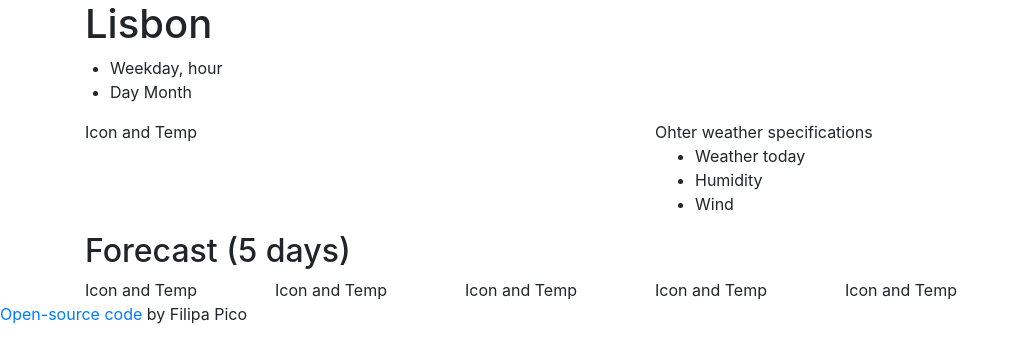
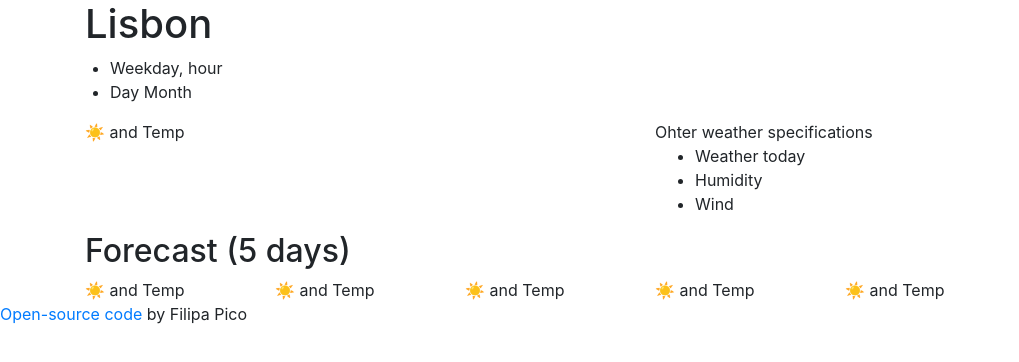
Before and after one commit to filipapico/weather-app, a plain HTML site: page index.html in a window 1280 px wide. Shown: the whole page, without its empty margins (0-1019 px from the left). Drawn offline with nearby package versions, Linux system fonts and the light colour scheme.

Commit message:
Updated HTML

```diff
--- a/index.html
+++ b/index.html
@@ -27,7 +27,7 @@
         </ul>
       </div>
       <div class="row">
-        <div class="col-6">Icon and Temp</div>
+        <div class="col-6">☀️ and Temp</div>
         <div class="col-6">
           Ohter weather specifications
           <ul>
@@ -39,15 +39,17 @@
       </div>
       <h2>Forecast (5 days)</h2>
       <div class="row">
-        <div class="col-2">Icon and Temp</div>
-        <div class="col-2">Icon and Temp</div>
-        <div class="col-2">Icon and Temp</div>
-        <div class="col-2">Icon and Temp</div>
-        <div class="col-2">Icon and Temp</div>
+        <div class="col-2">☀️ and Temp</div>
+        <div class="col-2">☀️ and Temp</div>
+        <div class="col-2">☀️ and Temp</div>
+        <div class="col-2">☀️ and Temp</div>
+        <div class="col-2">☀️ and Temp</div>
       </div>
     </div>
     <footer>
-      <a href="">Open-source code</a>
+      <a href="https://github.com/filipapico/weather-app" target="_blank"
+        >Open-source code</a
+      >
       by Filipa Pico
     </footer>
   </body>
```
